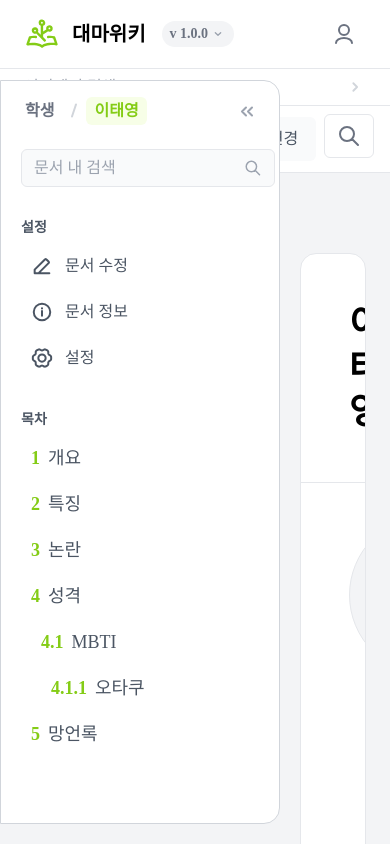
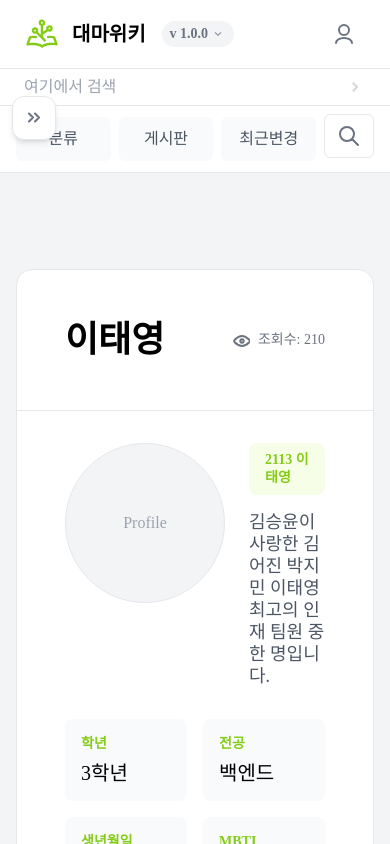
Before and after one commit to Daemawiki/Claudia, a Next.js app: page /document/1 in a window 390 px wide. Shown: the top 844 px of the page. Built offline with nearby package versions, Linux system fonts and the light colour scheme.

Commit message:
fix :: 모바일 문서 사이드바 토글 터치 타겟/레이어 안정화

```diff
--- a/src/app/(with-header)/document/[id]/page.tsx
+++ b/src/app/(with-header)/document/[id]/page.tsx
@@ -23,11 +23,16 @@ function Document() {
       title: "오타쿠",
       details: "이상한 걸 좋아한다.",
     },
-    { num: "5", title: "망언록", details: "“너무나도 청렴한 사람이라 명언록만 있지, 망언록은 존재하지 않는다.”" },
+    {
+      num: "5",
+      title: "망언록",
+      details:
+        "“너무나도 청렴한 사람이라 명언록만 있지, 망언록은 존재하지 않는다.”",
+    },
   ];
   return (
     <div
-      className={`${openSidebar ? "pl-[300px]" : "pl-6"} transition-all pt-20 pb-20 pr-6 bg-gray100 justify-center flex w-full min-h-screen`}
+      className={`${openSidebar ? "lg:pl-[320px]" : "lg:pl-6"} pl-4 pr-4 lg:pr-6 transition-all pt-24 pb-20 bg-gray100 justify-center flex w-full min-h-screen`}
     >
       <div className="max-w-[1200px] w-full flex flex-col rounded-2xl bg-white border border-gray200 overflow-hidden">
         <Title />
--- a/src/components/Sidebar.tsx
+++ b/src/components/Sidebar.tsx
@@ -1,5 +1,5 @@
 "use client";
-import React, { Dispatch, SetStateAction, useState } from "react";
+import React, { Dispatch, SetStateAction, useEffect, useState } from "react";
 import { Arrow_Double, Edit, Info, Setting, Slash } from "@/assets";
 import { SearchInput } from "@/components";
 
@@ -23,7 +23,17 @@ interface titleListProps {
 
 export const Sidebar = ({ fixed, setOpenSidebar, titleList }: SidebarProps) => {
   const [visible, setVisible] = useState<boolean>(true);
-  setOpenSidebar(visible);
+
+  useEffect(() => {
+    setOpenSidebar(visible);
+  }, [setOpenSidebar, visible]);
+
+  useEffect(() => {
+    if (window.innerWidth < 1420) {
+      setVisible(false);
+    }
+  }, []);
+
   const listArr = [
     { icon: <Edit size={22} />, text: "문서 수정" },
     { icon: <Info size={22} />, text: "문서 정보" },
@@ -50,13 +60,33 @@ export const Sidebar = ({ fixed, setOpenSidebar, titleList }: SidebarProps) => {
       {!visible && (
         <div
           style={{ height: `calc(100vh - 100px)` }}
-          className="top-20 left-0 fixed z-10 w-[40px] peer"
+          className="hidden lg:block top-20 left-0 fixed z-10 w-[40px] peer"
+        />
+      )}
+
+      {!visible && (
+        <button
+          type="button"
+          aria-label="목차 열기"
+          onClick={() => setVisible(true)}
+          className="lg:hidden fixed top-24 left-3 z-30 min-h-[44px] min-w-[44px] rounded-xl border border-gray200 bg-white shadow-md flex items-center justify-center"
+        >
+          <Arrow_Double className="text-gray500" direction="right" />
+        </button>
+      )}
+
+      {visible && (
+        <button
+          type="button"
+          aria-label="목차 닫기 배경"
+          onClick={() => setVisible(false)}
+          className="lg:hidden fixed inset-0 z-20 bg-black/20"
         />
       )}
 
       <div
-        style={{ height: `calc(100vh - 100px)` }}
-        className={`border z-20 fixed top-20 hover:left-0 peer-hover:left-0 ${visible ? "left-0" : "-left-72"} transition-all bg-white rounded-r-2xl border-gray300 w-[280px] flex flex-col`}
+        style={{ height: `calc(100vh - 80px)` }}
+        className={`border z-30 fixed top-20 transition-all bg-white rounded-r-2xl border-gray300 w-[300px] max-w-[calc(100vw-28px)] flex flex-col ${visible ? "left-0" : "-left-80"} lg:hover:left-0 lg:peer-hover:left-0`}
       >
         <div className="w-full flex p-4 items-center justify-between overflow">
           <div className="flex items-center">
@@ -68,15 +98,17 @@ export const Sidebar = ({ fixed, setOpenSidebar, titleList }: SidebarProps) => {
               이태영
             </div>
           </div>
-          <div
+          <button
+            type="button"
+            aria-label={visible ? "목차 닫기" : "목차 열기"}
             onClick={() => setVisible(!visible)}
-            className={`flex p-1 cursor-pointer transition-all absolute right-4 top-3.5`}
+            className="flex p-1 cursor-pointer transition-all absolute right-4 top-3.5 min-h-[44px] min-w-[44px] items-center justify-center"
           >
             <Arrow_Double
               className="text-gray400 transition-all"
               direction={visible ? "left" : "right"}
             />
-          </div>
+          </button>
         </div>
         <div className="w-full flex flex-col pl-5 pr-1 py-2 gap-8 h-full overflow-y-scroll">
           <SearchInput placeholder="문서 내 검색" />
```
